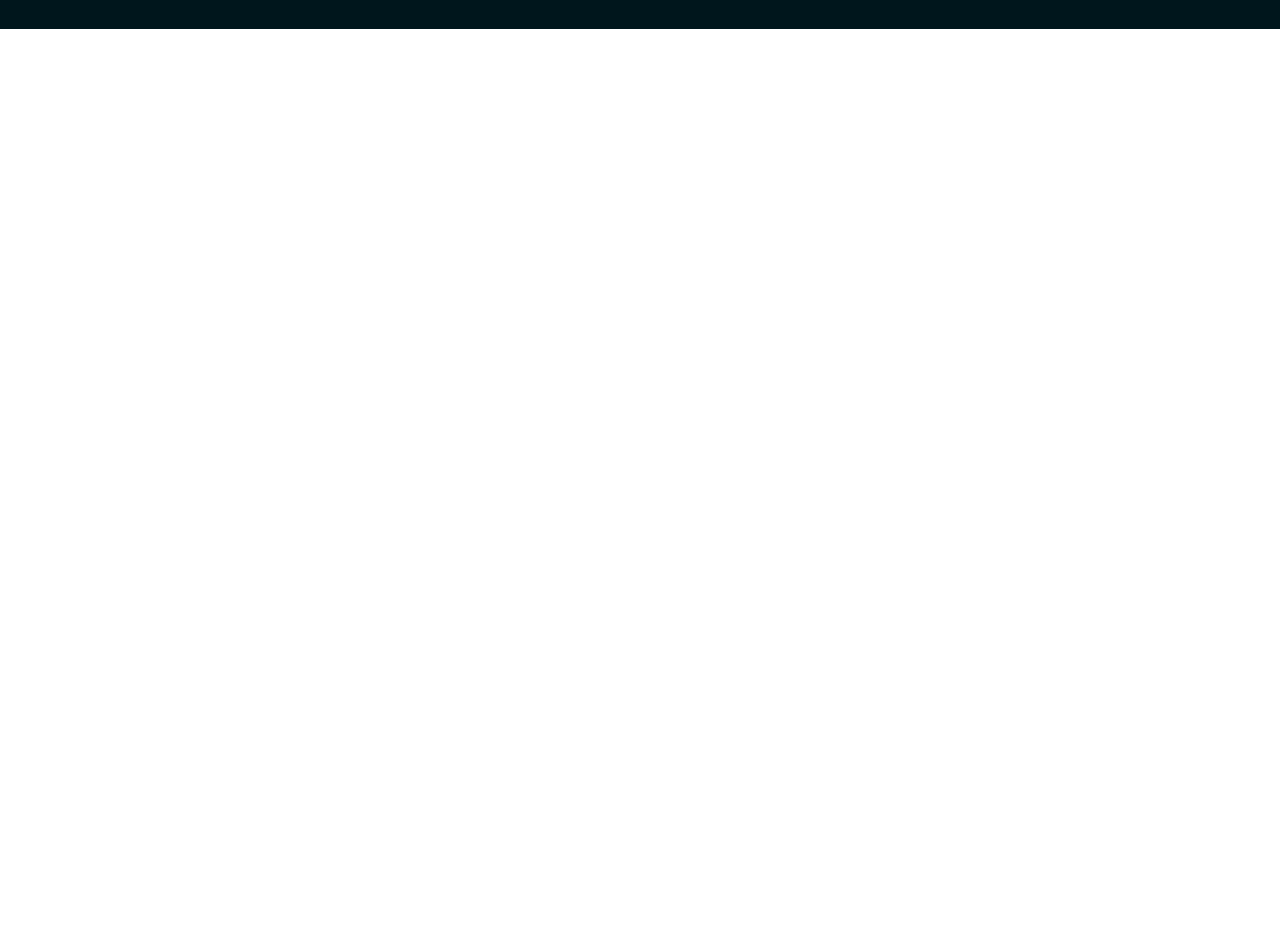
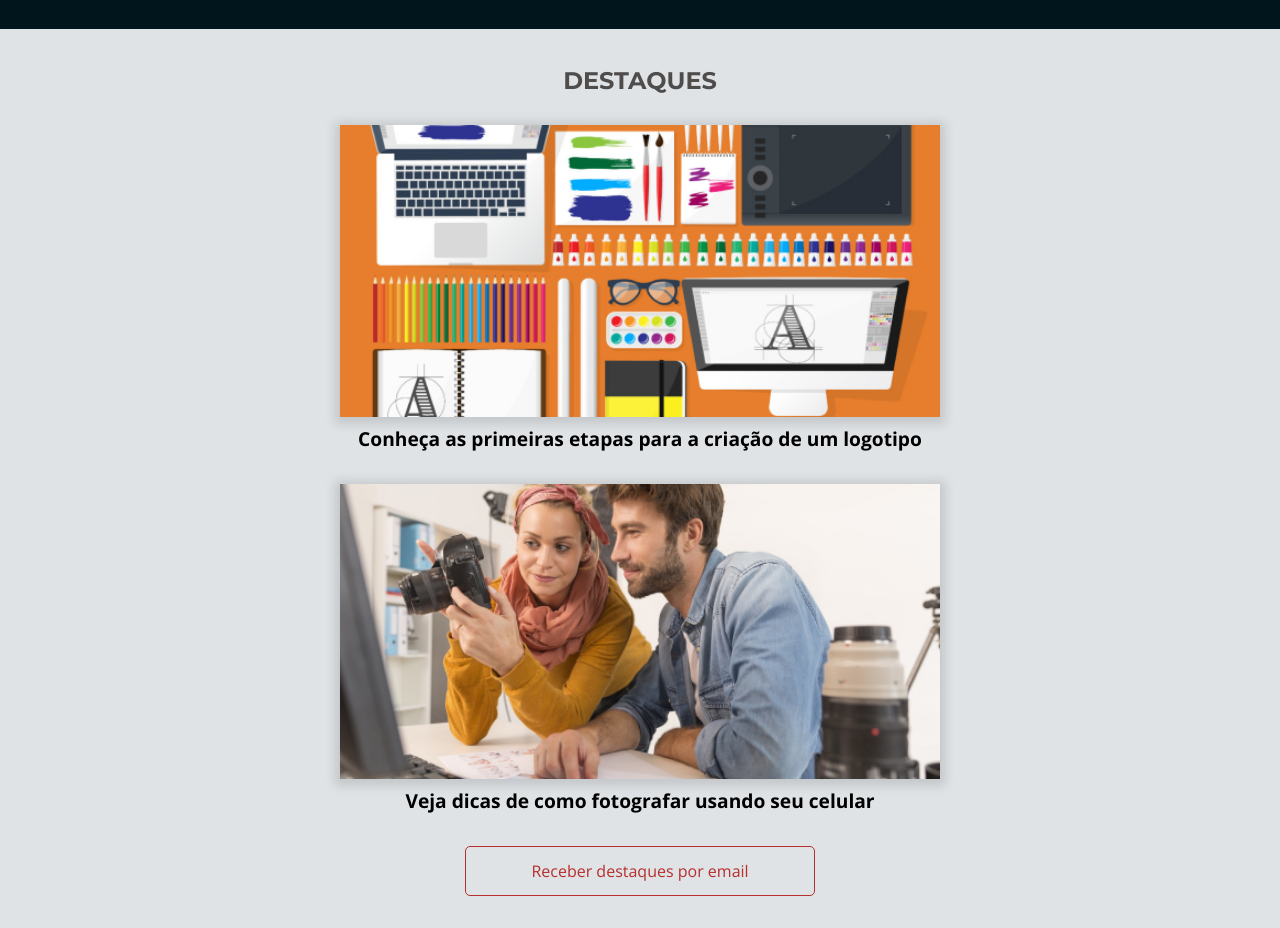
Before and after one commit to janairacs/Alura-Layouts-Responsivos, a plain HTML site: page index.html in a window 1280 px wide. Shown: the part 380-1308 px from the top of the page. Before the commit the page ends 800 px from the top, so only its background shows below. Drawn offline with nearby package versions, Linux system fonts and the light colour scheme.

Commit message:
Continuação da criação da pagina, com configuração em css destaques

```diff
--- /dev/null
+++ b/css/destaques.css
@@ -0,0 +1,48 @@
+.destaques {
+    background-color: var(--azul-claro);
+
+    padding-top: 2.5rem;
+    padding-bottom: 2rem;
+}
+
+.destaques__titulo {
+    color: var(--cinza-escuro);
+    font-weight: 700;
+    font-size: 1.5rem;
+    font-family: var(--montserrat);
+    text-transform: uppercase;
+    text-align: center;
+
+    margin-bottom: 2rem;
+}
+
+.destaques__painel {
+    display: flex;
+    flex-direction: column;
+    align-items: center;
+
+    margin-bottom: 2rem;
+}
+
+.destaques__painel-imagem {
+    width: 100vw;
+    max-width: 600px;
+
+    box-shadow: 0 2px 10px 5px #00000020;
+
+    margin-bottom: .5rem;
+}
+
+.destaques__painel-texto {
+    font-weight: 700;
+    font-size: 1.2rem;
+    line-height: normal;
+}
+
+.destaques__botao {
+    color: var(--vermelho-forte);
+
+    border-color: var(--vermelho-forte);
+
+    margin: 0 auto;
+}
--- a/index.html
+++ b/index.html
@@ -10,6 +10,7 @@
 <link href="./css/base.css" rel="stylesheet">
 <link href="./css/cabecalho.css" rel="stylesheet">
 <link href="./css/chamada.css" rel="stylesheet">
+<link href="./css/destaques.css" rel="stylesheet">
 
 </head>
 <body>
@@ -35,6 +36,24 @@
             </p>
             <a href="#" class="chamada__botao botao">Conheça os planos</a>
         </section>
+
+        <section class="destaques container">
+            <h2 class="destaques__titulo">Destaques</h2>
+            <a href="#">
+                <figure class="destaques__painel">
+                    <img src="./img/comecando-criar-logotipo.png" alt="Painel do post sobre criação de logotipo"
+                    class="destaques__painel-imagem">
+                    <figcaption class="destaques__painel-texto">Conheça as primeiras etapas para a criação de um logotipo</figcaption>
+                </figure>
+            </a>
+            <a href="#">
+                <figure class="destaques__painel">
+                    <img src="img/dicas-fotografia.png" alt="Painel do post sobre fotografia com celular" class="destaques__painel-imagem">
+                    <figcaption class="destaques__painel-texto">Veja dicas de como fotografar usando seu celular</figcaption>
+                </figure>
+            </a>
+            <a href="#" class="destaques__botao botao">Receber destaques por email</a>
+            </section>
     </main>
 
 </body>
```
